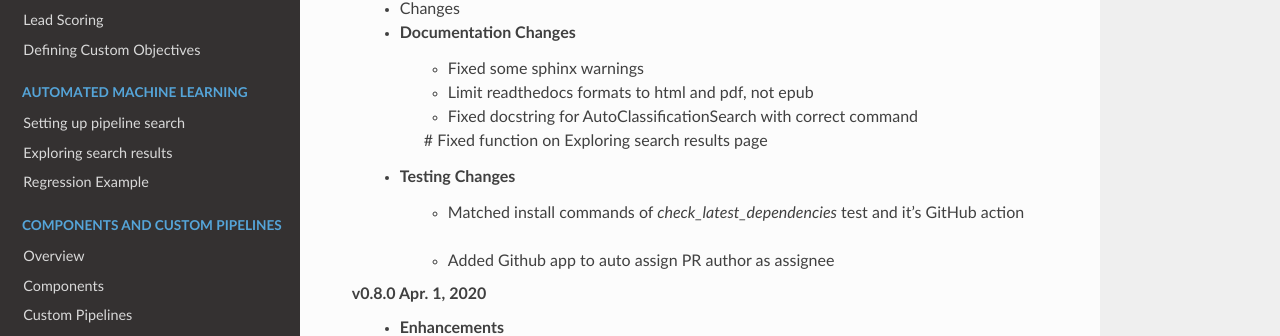
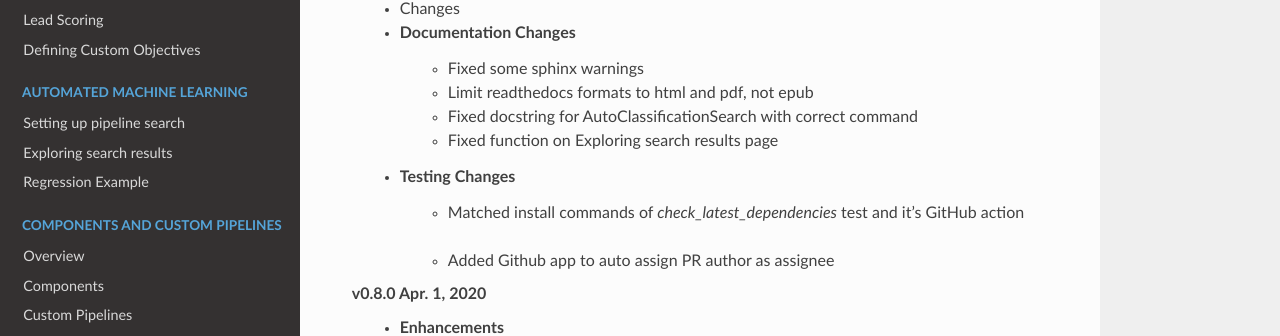
Before and after one commit to alteryx/evalml, a Sphinx documentation site: the page built from docs/source/changelog.rst, in a window 1280 px wide and 900 px high. Shown: the part 290-626 px from the top of the window. Built offline with Sphinx 7.4.7 and the Read the Docs theme 2.0.0, drawn with Linux system fonts in a browser that asks for light colours; comment, search, counter and statistics services are not loaded.

```diff
--- a/docs/source/changelog.rst
+++ b/docs/source/changelog.rst
@@ -11,7 +11,7 @@ Changelog
         * Fixed some sphinx warnings :pr:`593`
         * Limit readthedocs formats to html and pdf, not epub :pr:`594`
         * Fixed docstring for AutoClassificationSearch with correct command :pr:`599`
-        # Fixed function on Exploring search results page :pr:`603`
+        * Fixed function on Exploring search results page :pr:`603`
     * Testing Changes
         * Matched install commands of `check_latest_dependencies` test and it's GitHub action :pr:`578`
         * Added Github app to auto assign PR author as assignee :pr:`477`
```
